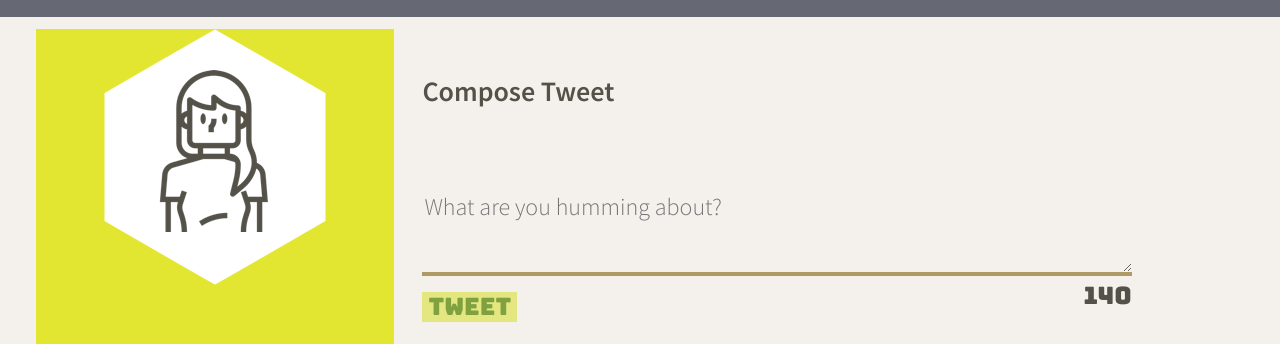
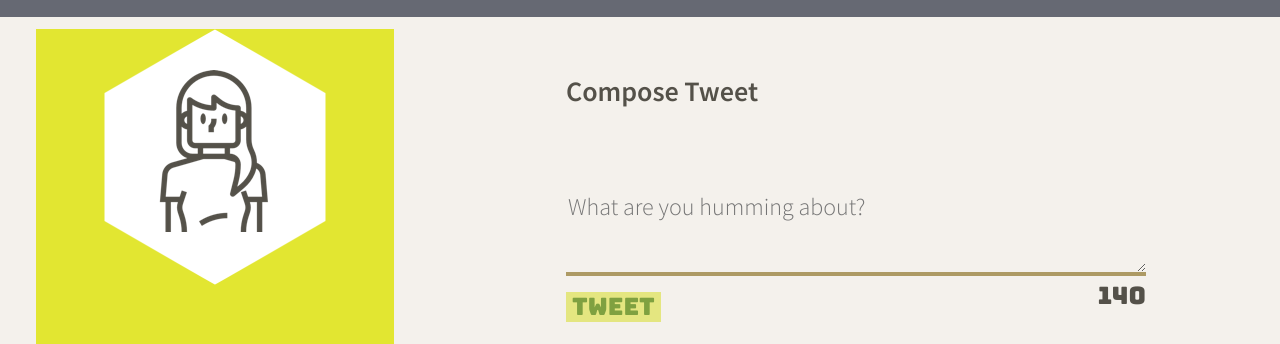
Before and after one commit to pmungra/tweeter, a website: page public/index.html in a window 1280 px wide. Shown: the part 103-447 px from the top of the page. Drawn offline with nearby package versions, Linux system fonts and the light colour scheme; no server answers.

Commit message:
responsive design element added

```diff
--- a/public/styles/layout.css
+++ b/public/styles/layout.css
@@ -22,3 +22,9 @@ body {
   flex-direction: column;
   margin: 0px 50px 50px 50px;
 }
+
+@media only screen and (min-width: 1024px) {
+  .container {
+  float: right;
+  width: 85vh;
+}
```
